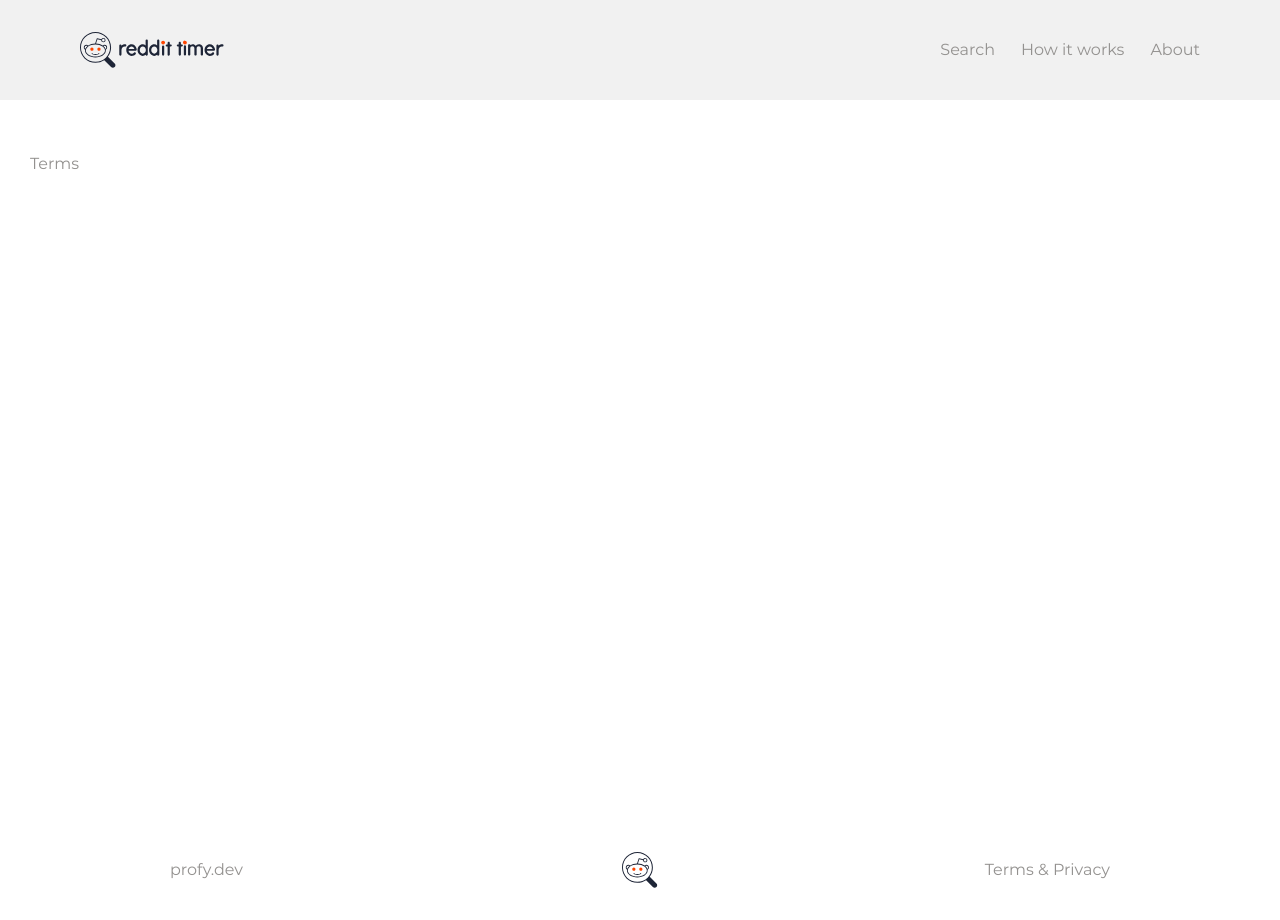
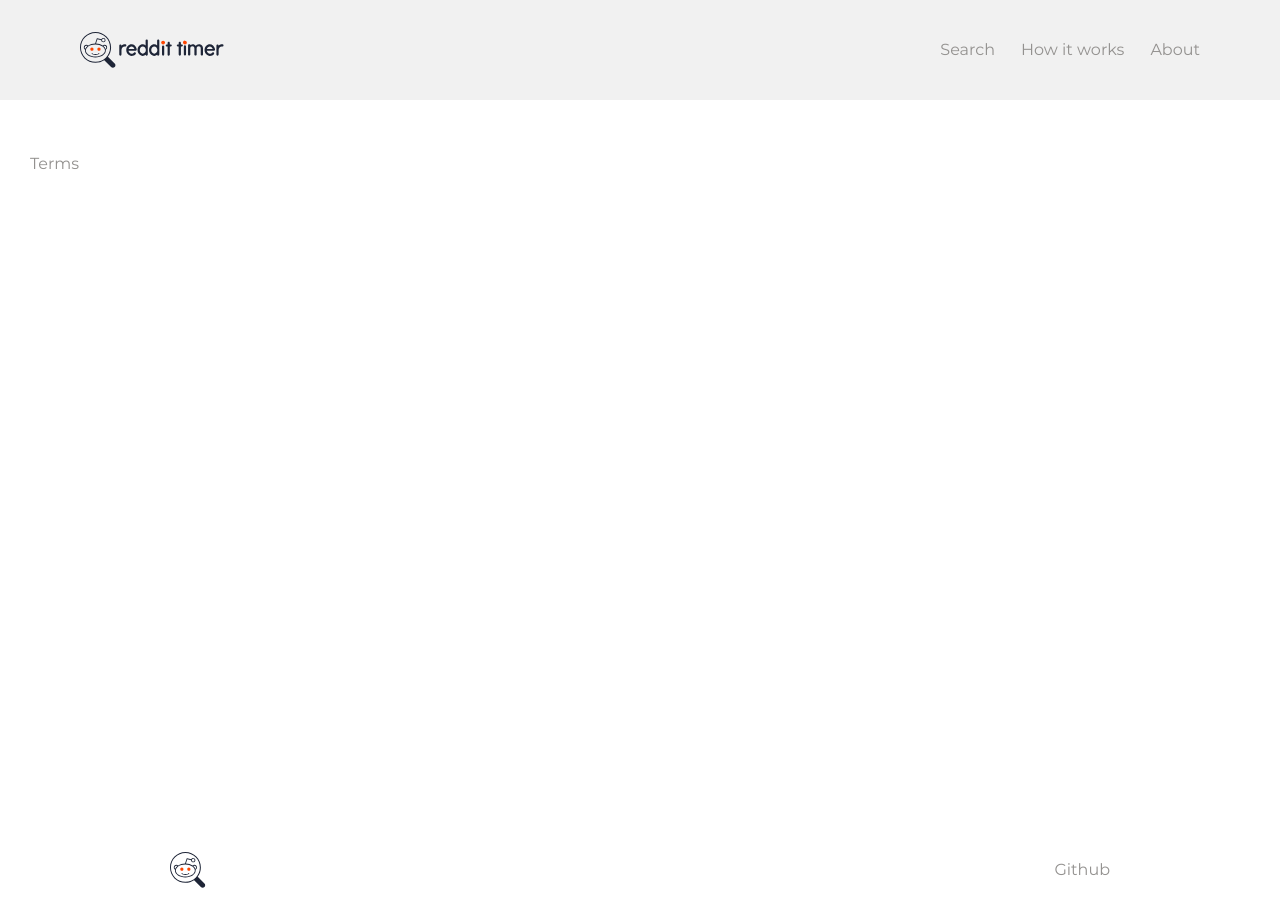
Before and after one commit to egordanilov/reddit-timer, a React (Create React App) app: page /terms in a window 1280 px wide. Built offline with nearby package versions, Linux system fonts and the light colour scheme.

Commit message:
Fixed adaptivity of SubreddintInput

```diff
--- a/src/UI/Footer.js
+++ b/src/UI/Footer.js
@@ -6,11 +6,11 @@ import theme from '../styles/theme';
 function Footer() {
   return (
     <S.FooterWrapper theme={theme}>
-      <S.FooterLink href="https://profy.dev/employers">profy.dev</S.FooterLink>
+      <S.FooterLink href="https://profy.dev/employers" target="_blank" rel="noopener noreferrer">profy.dev</S.FooterLink>
       <S.FooterLogoLink to="/" aria-label="click to go to home page">
         <IconMenu alt="reddit_time_footer_logo" />
       </S.FooterLogoLink>
-      <S.FooterTermsLink to="/terms">Terms &amp; Privacy</S.FooterTermsLink>
+      <S.FooterLink href="https://github.com/egordanilov/reddit-timer" target="_blank" rel="noopener noreferrer">Github</S.FooterLink>
     </S.FooterWrapper>
   );
 }
--- a/src/components/HeroSection.js
+++ b/src/components/HeroSection.js
@@ -1,6 +1,7 @@
 import React from 'react';
 import { Link } from 'react-router-dom';
 import * as S from '../styles/HeroSection.style';
+import ActionButton from '../styles/ActionButton.style';
 import defaultSubreddit from '../sharedVariables';
 import headerImg from '../UI/headerImg.png';
 
@@ -12,7 +13,7 @@ function HeroSection() {
         Great timing, great results! Find the best time to post on your subreddit.
       </S.HeroSubtitle>
       <Link to={`/search/${defaultSubreddit}`}>
-        <S.ActionButton>SHOW ME THE BEST TIME</S.ActionButton>
+        <ActionButton>SHOW ME THE BEST TIME</ActionButton>
       </Link>
       <Link to={`/search/${defaultSubreddit}`}>
         <S.HeroSubreddit>{`r/${defaultSubreddit}`}</S.HeroSubreddit>
--- a/src/components/SubredditForm.js
+++ b/src/components/SubredditForm.js
@@ -1,7 +1,8 @@
 import React, { useEffect } from 'react';
 import { useParams, useNavigate } from 'react-router-dom';
 import * as S from '../styles/SubredditForm.style';
-import { Heading, ActionButton } from '../styles/HeroSection.style';
+import { Heading } from '../styles/HeroSection.style';
+import ActionButton from '../styles/ActionButton.style';
 import defaultSubreddit from '../sharedVariables';
 
 function SubredditForm() {
@@ -25,6 +26,7 @@ function SubredditForm() {
     <S.SubredditFormWrapper>
       <Heading>Find the best time for a subreddit</Heading>
       <S.InputRowWrapper onSubmit={submitHandler}>
+        <S.InputGroup>
           <S.InputLabel htmlFor="subredditInput">r /</S.InputLabel>
           <S.SubredditInput
             value={subredditInput}
@@ -32,6 +34,7 @@ function SubredditForm() {
             id="subredditInput"
             name="subredditInput"
           />
+        </S.InputGroup>
         <ActionButton type="submit">
           SEARCH
         </ActionButton>
--- /dev/null
+++ b/src/styles/ActionButton.style.js
@@ -0,0 +1,19 @@
+import styled from 'styled-components';
+import theme from './theme';
+
+const ActionButton = styled.button`
+    background: #fdb755;
+    border-radius: 4px;
+    color: #fff;
+    font-family: ${theme.font.default};
+
+    border: none;
+    padding: 10px 16px;
+    cursor: pointer;
+    font-size: 14px;
+    &:hover {
+        background: #fea62e;
+    }
+`;
+
+export default ActionButton;
--- a/src/styles/Footer.style.js
+++ b/src/styles/Footer.style.js
@@ -1,5 +1,14 @@
 import styled from 'styled-components';
 import { Link } from 'react-router-dom';
+
+export const FooterLink = styled.a`
+    text-decoration: none;
+    color: ${(props) => props.theme.color.text};
+    flex: 1;
+    &:hover {
+        color: ${(props) => props.theme.color.linkHover};
+    }
+`;
 
 export const FooterWrapper = styled.footer`
     width: 100%; /* tries to take up the complete space */
@@ -32,27 +41,14 @@ export const FooterWrapper = styled.footer`
         max-width: 300px;
         padding: 0px;
         justify-content: space-between;
-        a {
-            margin: 0 auto;
-        }
-        a:first-of-type, a:last-of-type {
-            display: none;
-        }
-    }
-`;
-
-export const FooterLink = styled.a`
-    text-decoration: none;
-    color: ${(props) => props.theme.color.text};
-    flex: 1;
-
-
-    &:hover {
-        color: ${(props) => props.theme.color.linkHover};
     }
 
-    @media (max-width: 439px) {
+    ${FooterLink}:nth-child(1) {
+        text-align: left;
         display: none;
+    }
+    ${FooterLink}:nth-child(3) {
+        text-align: right;
     }
 `;
 
@@ -62,15 +58,3 @@ export const FooterLogoLink = styled(Link)`
     align-items: center;
     margin-left: 0;
 `;
-
-export const FooterTermsLink = styled(Link)`
-    text-align: right;
-    color: ${(props) => props.theme.color.text};
-    flex: 1;
-    &:hover {
-        color: ${(props) => props.theme.color.linkHover};
-    }
-    @media (max-width: 439px) {
-        display: none;
-    }
-`;
--- a/src/styles/HeroSection.style.js
+++ b/src/styles/HeroSection.style.js
@@ -32,22 +32,6 @@ export const HeroSubtitle = styled.p`
     }
 `;
 
-export const ActionButton = styled.button`
-background: #fdb755;
-border-radius: 4px;
-color: #fff;
-font-family: ${theme.font.default};
-
-border: none;
-padding: 10px 16px;
-cursor: pointer;
-font-size: 14px;
-&:hover {
-    background: #fea62e;
-}
-
-`;
-
 export const Heading = styled.h1`
     font-family: ${theme.font.family.headline};
     color: #000000;
--- a/src/styles/SubredditForm.style.js
+++ b/src/styles/SubredditForm.style.js
@@ -7,9 +7,17 @@ export const InputRowWrapper = styled.form`
    display: flex;
    justify-content: center;
    align-items: center;
-   margin-top: 30px;
-   height: 36px;
-   margin-bottom: 56px;
+    margin-top: 30px;
+    height: 36px;
+    margin-bottom: 56px;
+    @media (max-width: 575px) {
+        height: 100%;
+        flex-direction: column;
+        &:nth-child(2) {
+            margin-top: 15px;
+        }
+    }
+}
 `;
 
 export const SubredditInput = styled.input`
@@ -27,12 +35,18 @@ export const SubredditInput = styled.input`
         width: 300px;
     }
 
-    @media (min-width: 401px) and (max-width: 575px) {
-        width: 190px;
+    @media (max-width: 575px) {
+        width: 290px;
     }
 
-    @media (max-width: 400px) {
-        width: 100px;
+    @media (max-width: 387px) {
+        width: 220px;
+    }
+`;
+
+export const InputGroup = styled.div`
+    @media(max-width: 575px) {
+        margin-bottom: 15px;
     }
 `;
 
```
Also changed, not shown: 2 other files (tests, documents, lock files or other folders). Lines whose indentation alone changed are shown as unchanged.
